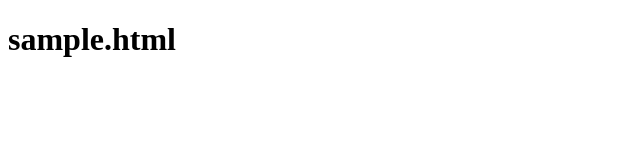
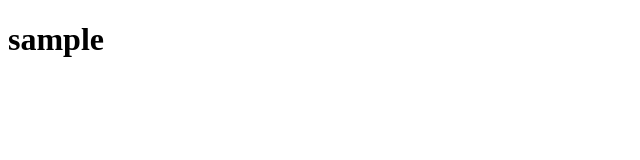
Before and after one commit to hisasann/lab.hisasann.dev, a website: page deploy/sample/index.html in a window 1280 px wide. Shown: the whole page, without its empty margins (0-640 px from the left). Drawn offline with Linux system fonts and the light colour scheme.

Commit message:
🍜 feat: change deploy directory name from build to deploy

```diff
--- a/build/sample.html
+++ b/deploy/sample/index.html
@@ -5,9 +5,9 @@
   <meta name="viewport"
         content="width=device-width, user-scalable=no, initial-scale=1.0, maximum-scale=1.0, minimum-scale=1.0">
   <meta http-equiv="X-UA-Compatible" content="ie=edge">
-  <title>sample.html</title>
+  <title>sample</title>
 </head>
 <body>
-<h1>sample.html</h1>
+<h1>sample</h1>
 </body>
 </html>
```
Also changed, not shown: netlify.toml, 1 other file.
